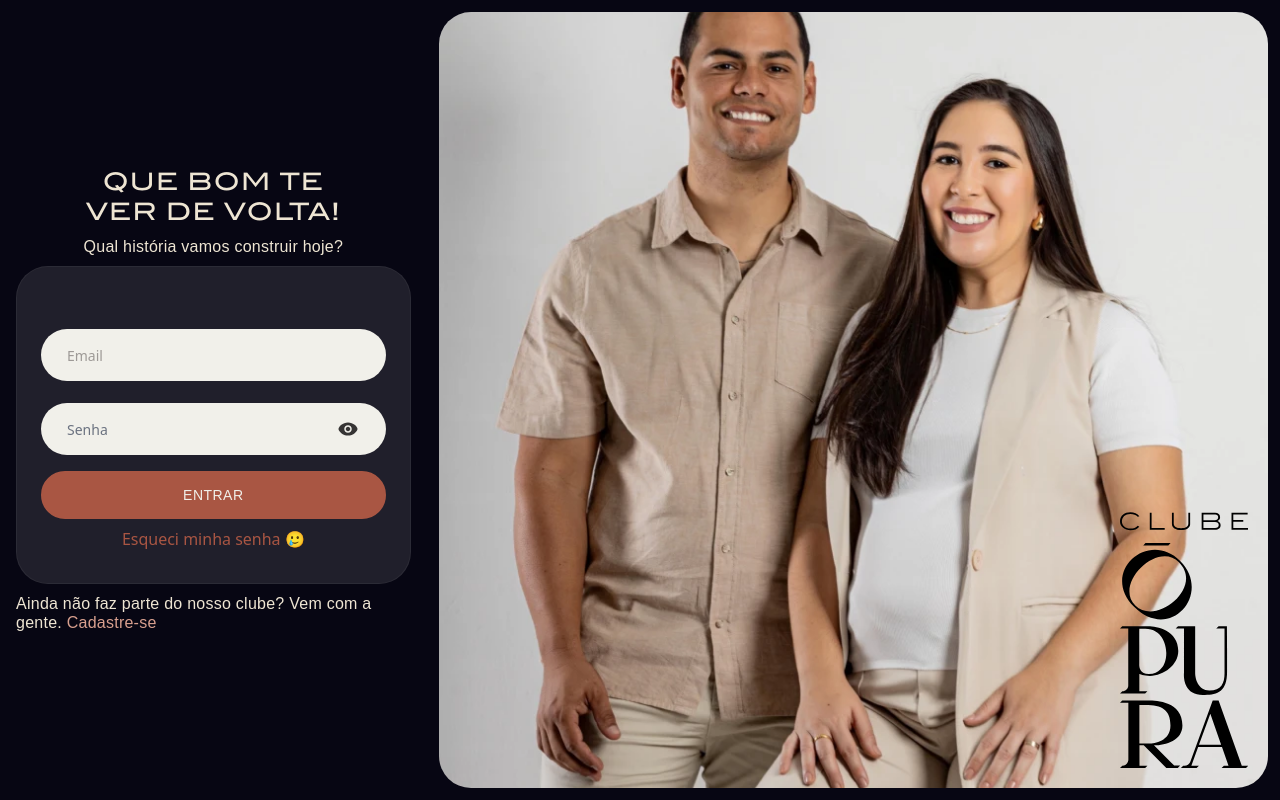
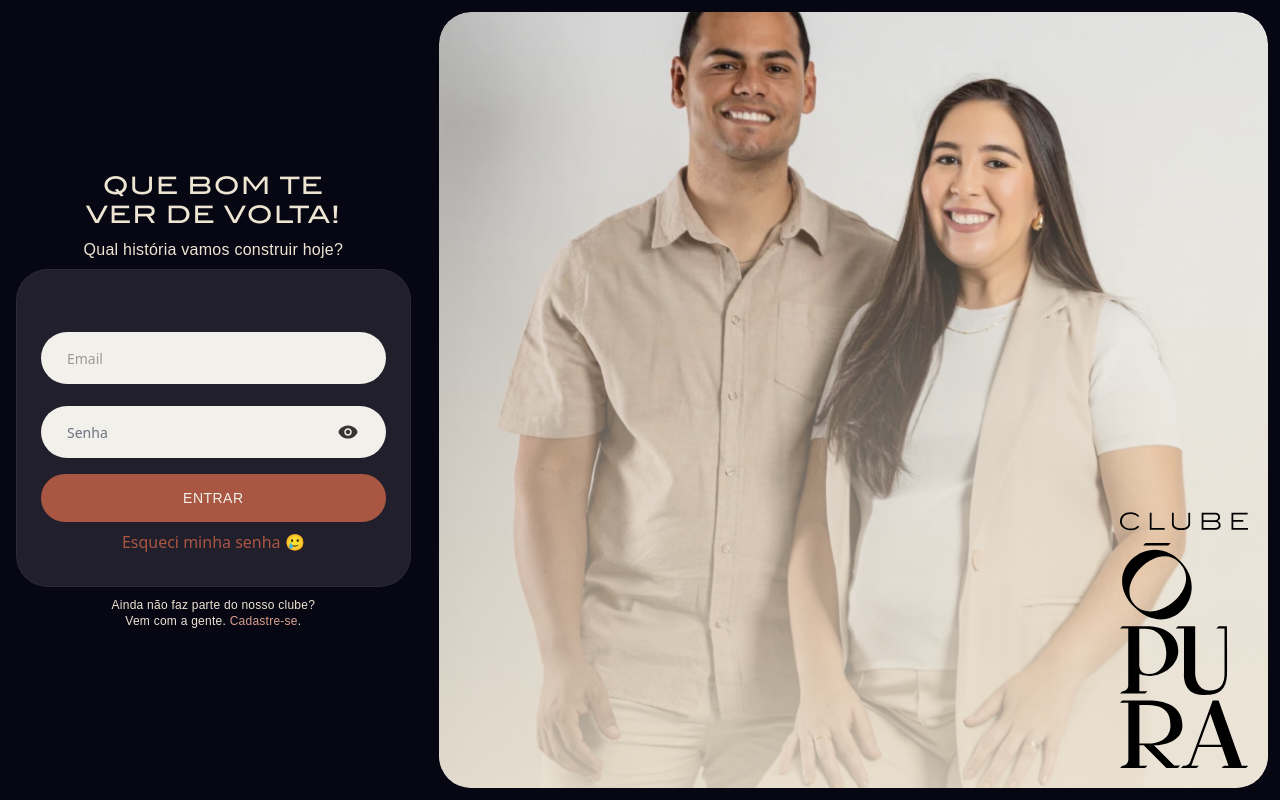
Before and after one commit to annagaudencio/ClubeOpura, a Next.js app in the folder opura/: page /login in a window 1280 px wide. Built offline with nearby package versions, Linux system fonts and the light colour scheme.

Commit message:
ajustes no layout de login

```diff
--- a/opura/src/pages/login.js
+++ b/opura/src/pages/login.js
@@ -51,15 +51,17 @@ export default function Login() {
             )}
           </div>
           <div>
-            <p>Ainda não faz parte do nosso clube? Vem com a gente. <a href='/cadastro' className='text-[var(--color-secundaria)]'>Cadastre-se</a></p>
+            <p className='text-xs px-4 text-center'>Ainda não faz parte do nosso clube?<br/> Vem com a gente. <a href='/cadastro' className='text-[var(--color-secundaria)]'>Cadastre-se</a>.</p>
           </div>
         </div>
 
         {/* Coluna 2 - imagem */}
         <div className="relative md:h-screen md:w-2/3 h-[70vh] md:order-2 order-1 p-3">
           <div className="absolute bottom-0 right-0 p-8 z-40"><Icon name="logoVertical" className="h-64" /></div>
-          {/* <div className='w-full h-full bg-gradient-to-t from-[#eee5d3] rounded-[32px] absolute'></div> */}
-          <img className="w-full h-[100%] object-cover" src="/midia/img-login.webp" alt="imagem de olá" />
+          <div className="relative w-full h-[100%] rounded-[32px] overflow-clip">
+            <img className="w-full h-[100%] object-cover" src="/midia/img-login.webp" alt="imagem de olá" />
+            <div className="absolute inset-0 bg-gradient-to-t from-[#eee5d3] opacity-80"></div>
+          </div>
         </div>
       </div>
     </>
```
